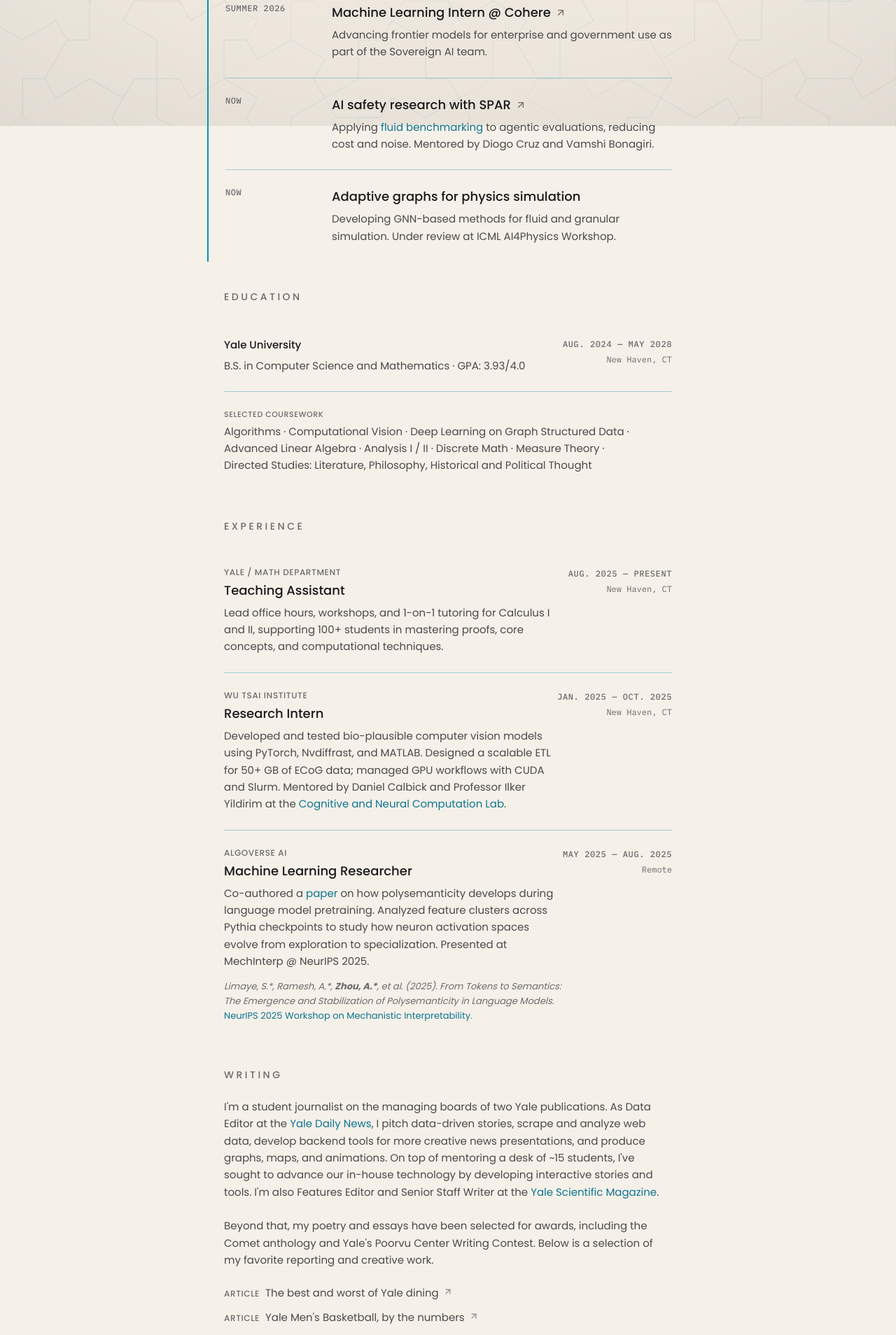
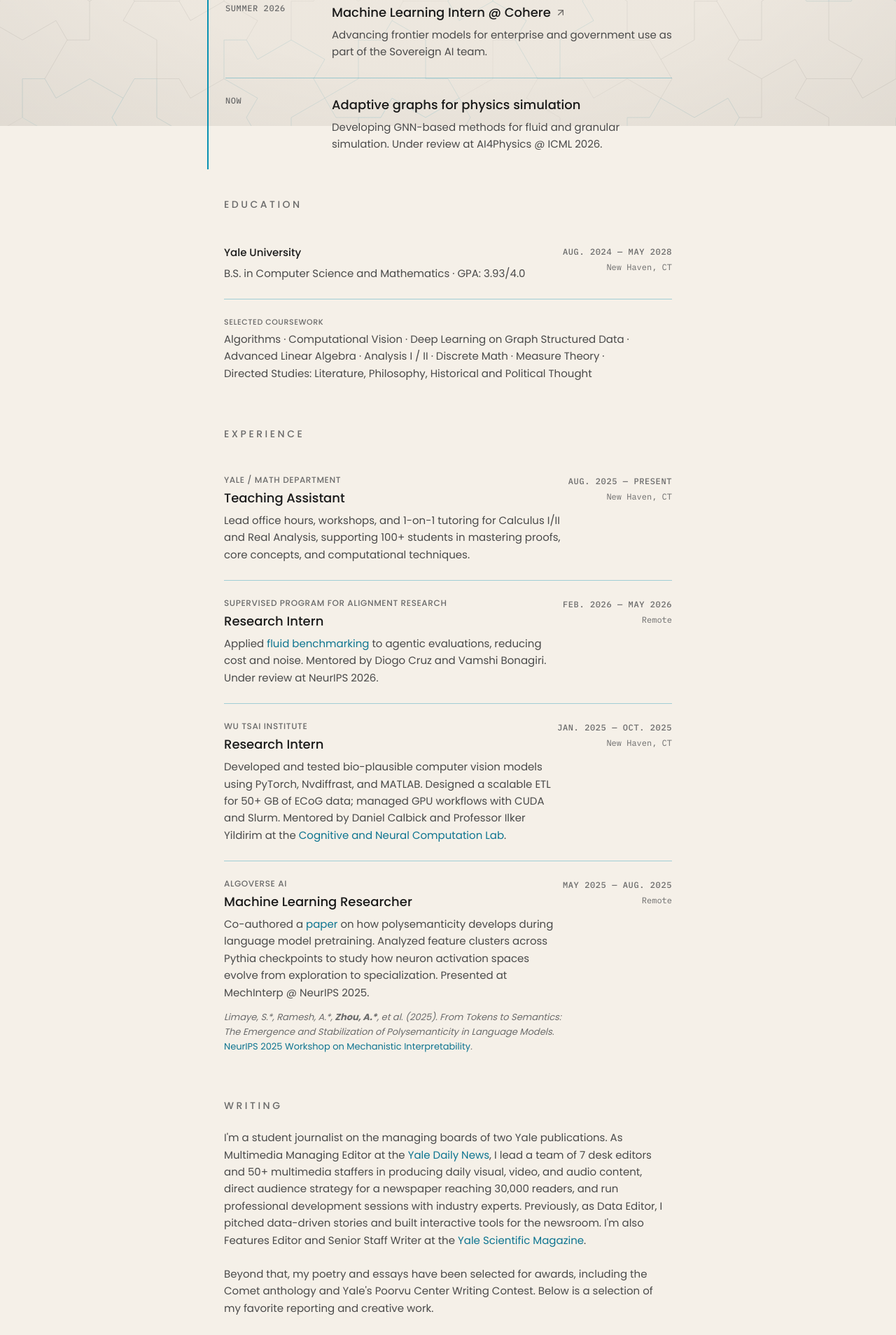
Before and after one commit to aidenzhou8/PersonalSite, a React (Vite) app: page / in a window 1280 px wide. Shown: the part 620-2528 px from the top of the page at 70% size. Built offline with nearby package versions, Linux system fonts and the light colour scheme.

Commit message:
Update App.jsx

```diff
--- a/src/App.jsx
+++ b/src/App.jsx
@@ -23,28 +23,8 @@
   },
   {
     date: "Now",
-    title: "AI safety research with SPAR",
-    body: "Applying fluid benchmarking to agentic evaluations, reducing cost and noise. Mentored by Diogo Cruz and Vamshi Bonagiri.",
-    bodyContent: (
-      <>
-        Applying{" "}
-        <a
-          href="https://allenai.org/blog/fluid-benchmarking"
-          target="_blank"
-          rel="noopener noreferrer"
-          className="text-theme-accent-muted hover:text-theme-accent transition-colors"
-        >
-          fluid benchmarking
-        </a>{" "}
-        to agentic evaluations, reducing cost and noise. Mentored by Diogo Cruz and Vamshi Bonagiri.
-      </>
-    ),
-    href: "https://sparai.org/",
-  },
-  {
-    date: "Now",
     title: "Adaptive graphs for physics simulation",
-    body: "Developing GNN-based methods for fluid and granular simulation. Under review at ICML AI4Physics Workshop. ",
+    body: "Developing GNN-based methods for fluid and granular simulation. Under review at AI4Physics @ ICML 2026. ",
   },
 ];
 
@@ -55,7 +35,29 @@
     period: "Aug. 2025 — Present",
     location: "New Haven, CT",
     summary:
-      "Lead office hours, workshops, and 1-on-1 tutoring for Calculus I and II, supporting 100+ students in mastering proofs, core concepts, and computational techniques.",
+      "Lead office hours, workshops, and 1-on-1 tutoring for Calculus I/II and Real Analysis, supporting 100+ students in mastering proofs, core concepts, and computational techniques.",
+  },
+  {
+    org: "Supervised Program for Alignment Research",
+    role: "Research Intern",
+    period: "Feb. 2026 — May 2026",
+    location: "Remote",
+    summary:
+      "Applied fluid benchmarking to safety evaluations, reducing cost and noise. Mentored by Diogo Cruz and Vamshi Bonagiri. Under review at NeurIPS 2026.",
+    summaryContent: (
+      <>
+        Applied{" "}
+        <a
+          href="https://allenai.org/blog/fluid-benchmarking"
+          target="_blank"
+          rel="noopener noreferrer"
+          className="text-theme-accent-muted hover:text-theme-accent transition-colors"
+        >
+          fluid benchmarking
+        </a>{" "}
+        to agentic evaluations, reducing cost and noise. Mentored by Diogo Cruz and Vamshi Bonagiri. Under review at NeurIPS 2026.
+      </>
+    ),
   },
   {
     org: "Wu Tsai Institute",
@@ -520,7 +522,7 @@
               <div className="space-y-10">
                 <div>
                   <p className="mb-6 text-[15px] leading-relaxed text-theme-text-muted">
-                    I'm a student journalist on the managing boards of two Yale publications. As Data Editor at the{" "}
+                    I'm a student journalist on the managing boards of two Yale publications. As Multimedia Managing Editor at the{" "}
                     <a
                       href="https://yaledailynews.com"
                       target="_blank"
@@ -529,7 +531,7 @@
                     >
                       Yale Daily News
                     </a>
-                    , I pitch data-driven stories, scrape and analyze web data, develop backend tools for more creative news presentations, and produce graphs, maps, and animations. On top of mentoring a desk of ~15 students, I've sought to advance our in-house technology by developing interactive stories and tools. I'm also Features Editor and Senior Staff Writer at the{" "}
+                    , I lead a team of 7 desk editors and 50+ multimedia staffers in producing daily visual, video, and audio content, direct audience strategy for a newspaper reaching 30,000 readers, and run professional development sessions with industry experts. Previously, as Data Editor, I pitched data-driven stories and built interactive tools for the newsroom. I'm also Features Editor and Senior Staff Writer at the{" "}
                     <a
                       href="https://www.yalescientific.org"
                       target="_blank"
```
